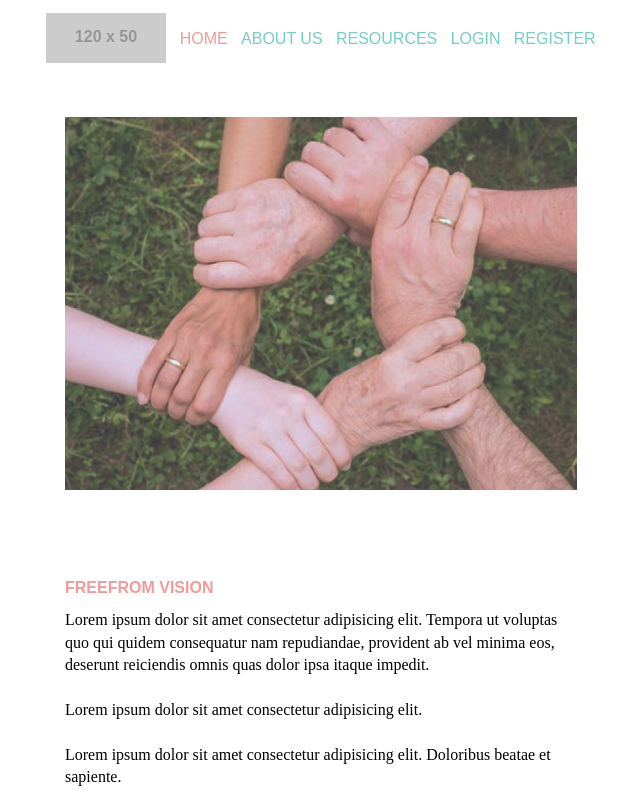
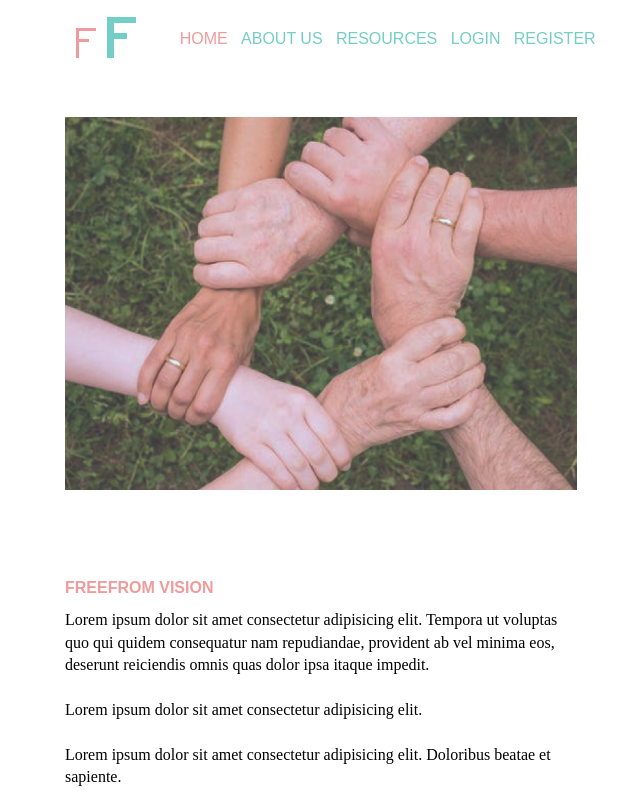
Before and after one commit to fjhansen/Web-UI, a plain HTML site: page index.html in a window 1280 px wide. Shown: the top 800 px of the page, without its empty margins (319-959 px from the left). Drawn offline with Linux system fonts and the light colour scheme; placeholder pictures from the web are drawn by us; a web font is replaced by a local one.

Commit message:
final commit for mvp Monday

```diff
--- a/index.html
+++ b/index.html
@@ -19,7 +19,7 @@
     <nav>
 
         <ul>
-            <li><a href="#"><img src="https://via.placeholder.com/120x50.png"></a></li>
+            <li><a href="#"><img src="assets/img/FF_logo_00.png"></a></li>
             <li><a href="#" id="pink">Home</a></li>
             <li><a href="#">About Us</a></li>
             <li><a href="#">Resources</a></li>
```
Also changed, not shown: assets/img/FF_logo_00.png (added).
